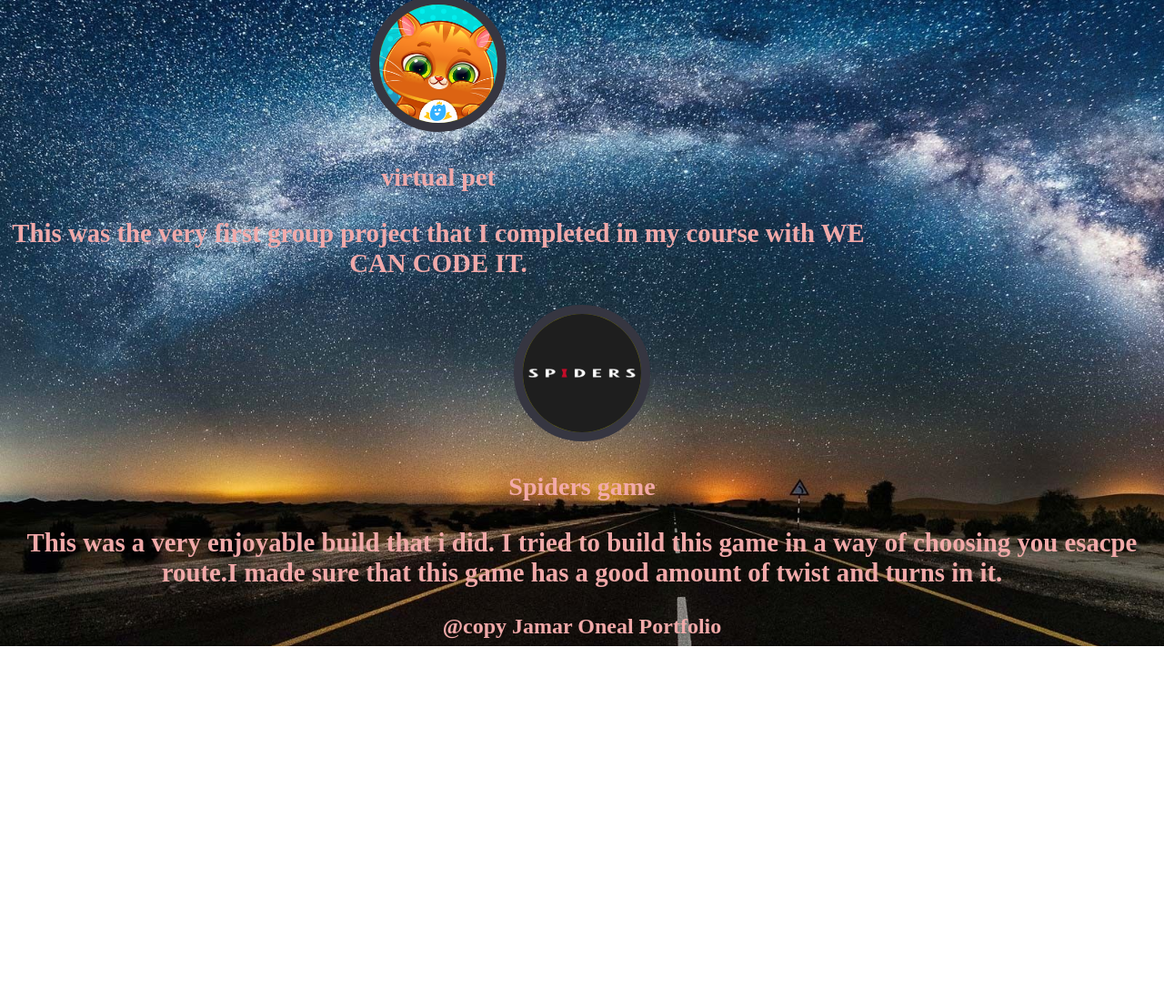
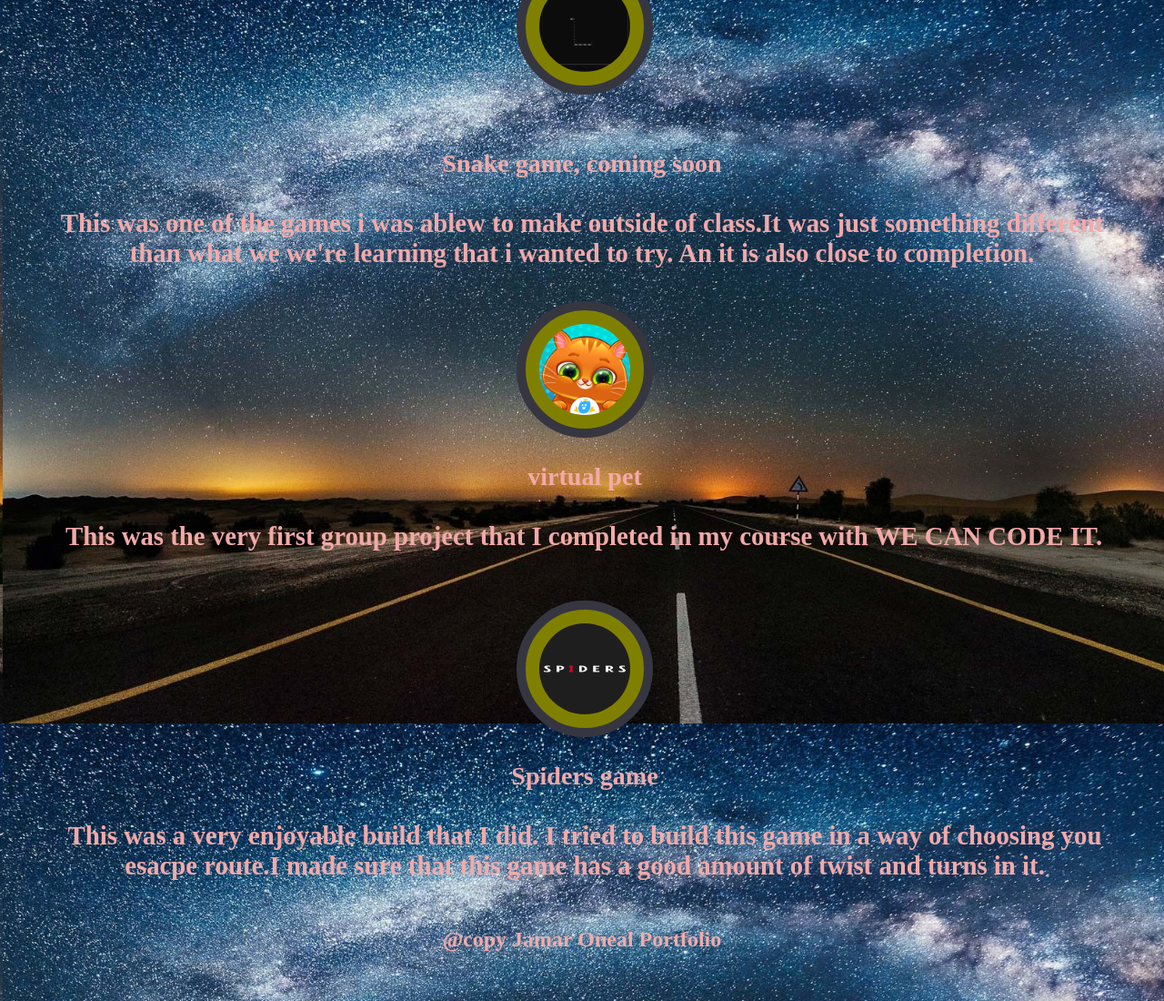
Before and after one commit to jamaroneal1/Jamaroneal1.github.io, a plain HTML site: page index.html in a window 1280 px wide. Shown: the part 928-2028 px from the top of the page at 91% size. Before the commit the page ends 1638 px from the top, so only its background shows below. Drawn offline with Linux system fonts and the light colour scheme.

Commit message:
was able to put the images in a colum

```diff
--- a/index.html
+++ b/index.html
@@ -18,6 +18,7 @@
            <li> <a href="aboutme">About Me</a></li>
         </nav>
 </ul>
+
 <a href="#" class="welcome"> Welcome! This is my very own Portfolio!</a>
 
 
@@ -34,23 +35,23 @@
         </section>
 
            <div> <article class="Project">
-                <img src="images/snake game img.png">
+                <img src="images/snake game img.png" alt="Snake Game" width="100" height="50" ></article>
                 </div>
         <h3>Snake game, coming soon </h3>
         <p>This was one of the games i was ablew to make outside of class.It was just something different than what we we're learning that i wanted to try. An it is also close to completion.</p>
     </article>
     <article class="Project1">
         <a href="https://github.com/2021-Spring-Cohort/m1-virtual-pet-team_d">
-        <img src="images/virtual pet.png" alt="alternate_text" width="100" height="50"></a>
+        <img src="images/virtual pet.png" alt="Virtual Pet" width="100" height="50"></a>
     <h3>virtual pet
     </h3><p>This was the very first group project that I completed in my course with WE CAN CODE IT.
     </p>
 </article>
 <article class="Project2">
     <a href="https://github.com/2021-Spring-Cohort/m1-class-of-choice-jamaroneal1">
-    <img src="images/Spiders.png" alt="alternate_text" width="100" height="70"></a>
+    <img src="images/Spiders.png" alt="Spiders" width="100" height="70"></a>
     <h3>Spiders game</h3>
-    <p>This was a very enjoyable build that i did. I tried to build this game in a way of choosing you esacpe route.I made sure that this game has a good amount of twist and turns in it.</p>
+    <p>This was a very enjoyable build that I did. I tried to build this game in a way of choosing you esacpe route.I made sure that this game has a good amount of twist and turns in it.</p>
 </article>
 
 
--- a/styles.css
+++ b/styles.css
@@ -9,6 +9,7 @@ body{
     text-align: center;
     font-size: x-large;
     font-weight: bold;
+    flex-direction: column;
 
 }
 .aboutme{
@@ -24,10 +25,11 @@ body{
 *{
 
     box-sizing: border-box;
-    /* font-family: 'Courier New', Courier, monospace;
+
     margin: 3px;
     padding:  15px;
-    color:black; */
+    text-align: center;
+
 }
 ul nav{
     display: flex;
@@ -47,16 +49,16 @@ title{
 
 }
 .Project img{
-    width: 100%;
-    height: 100%;
+    width: 150px;
+    height: 150px;
     background-color: olive;
     border-radius: 90px;
     border: 10px solid rgb(54, 54, 65);
-    flex-direction: column;
+    /* flex-direction: column; */
 }
 .Project{
-width: 100px;
-height: 100px;
+width: 100%;
+height: 100%;
 
 }
 .Project1 img{
@@ -65,9 +67,10 @@ height: 100px;
     background-color: olive;
     border-radius: 90px;
     border: 10px solid rgb(54, 54, 65);
+
 }
 .Project1{
-    width: 75%;
+    width: 100%;
     height: 100%;
 }
 .Project2 img{
@@ -80,6 +83,7 @@ height: 100px;
 .Project2{
     width: 100%;
     height: 100%;
+    flex-direction: column-reverse;
 }
 
 
```
